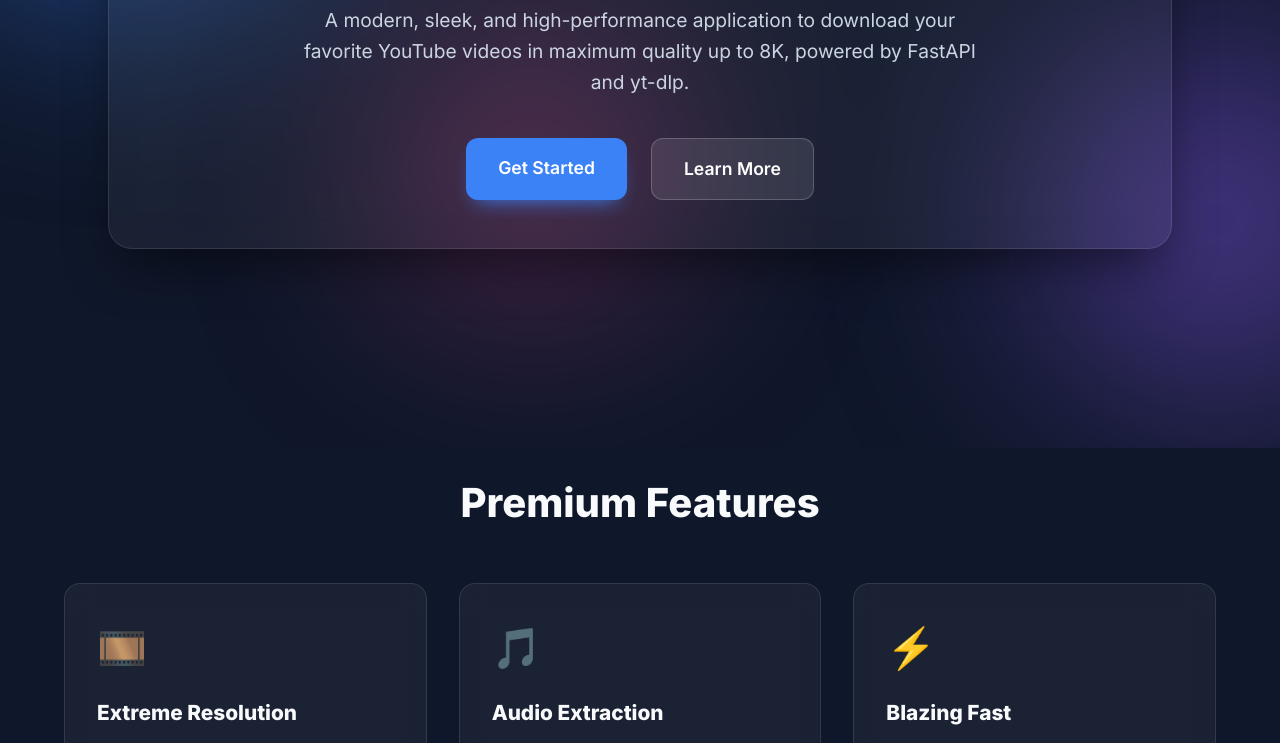
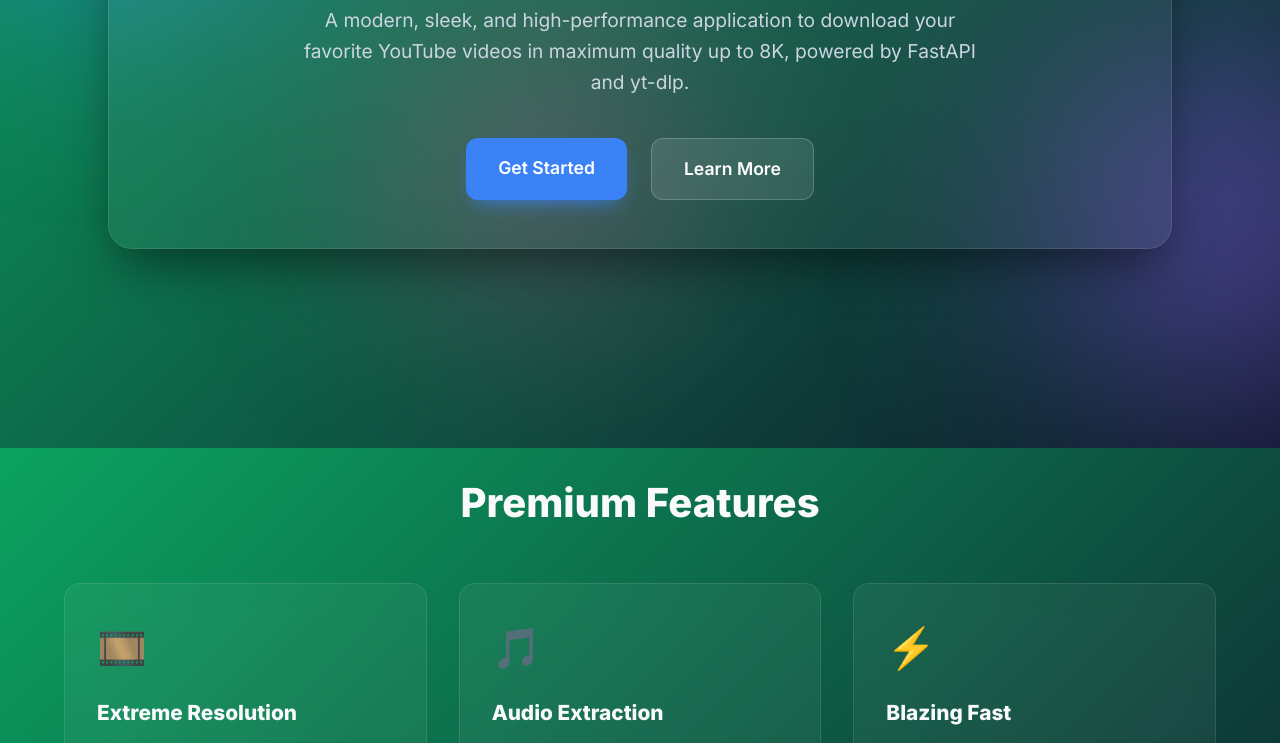
Before and after one commit to RashidKhanApDev/UniversalMediaDownloader, a plain HTML site: page docs/index.html in a window 1280 px wide. Shown: the part 352-1095 px from the top of the page. Drawn offline with Linux system fonts and the light colour scheme.

Commit message:
updated
updated

```diff
--- a/docs/style.css
+++ b/docs/style.css
@@ -16,7 +16,8 @@
 }
 
 body {
-    background-color: var(--primary-bg);
+    background: linear-gradient(135deg, #0ba360 0%, #0f172a 100%);
+    background-attachment: fixed;
     color: var(--text-main);
     overflow-x: hidden;
     position: relative;
```
Also changed, not shown: 1 other file.
